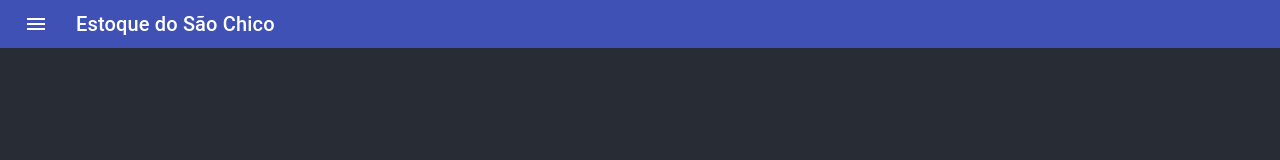
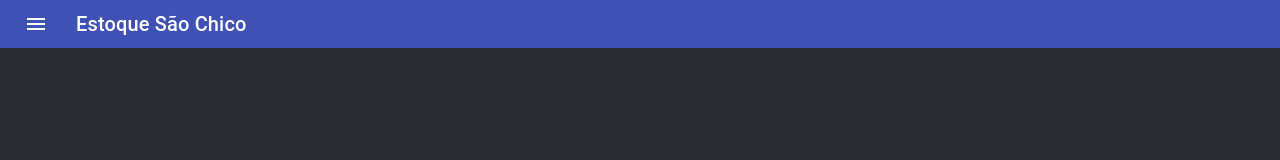
Before and after one commit to ItaloGustavoS/SaoStock, a React (Create React App) app: page / in a window 1280 px wide. Shown: the top 160 px of the page. Built offline with nearby package versions, Linux system fonts and the light colour scheme.

Commit message:
Alterações

```diff
--- a/public/index.html
+++ b/public/index.html
@@ -24,7 +24,7 @@
       work correctly both with client-side routing and a non-root public URL.
       Learn how to configure a non-root public URL by running `npm run build`.
     -->
-    <title>React App</title>
+    <title>Estoque São Chico</title>
   </head>
   <body>
     <noscript>You need to enable JavaScript to run this app.</noscript>
--- a/src/components/navbar.tsx
+++ b/src/components/navbar.tsx
@@ -30,7 +30,7 @@ export const NavBar = () => {
           <MenuIcon />
         </IconButton>
         <Typography variant="h6" color="inherit">
-          Estoque do São Chico
+          Estoque São Chico
         </Typography>
       </Toolbar>
     </AppBar>
```
Also changed, not shown: 1 other file (tests, documents, lock files or other folders).
